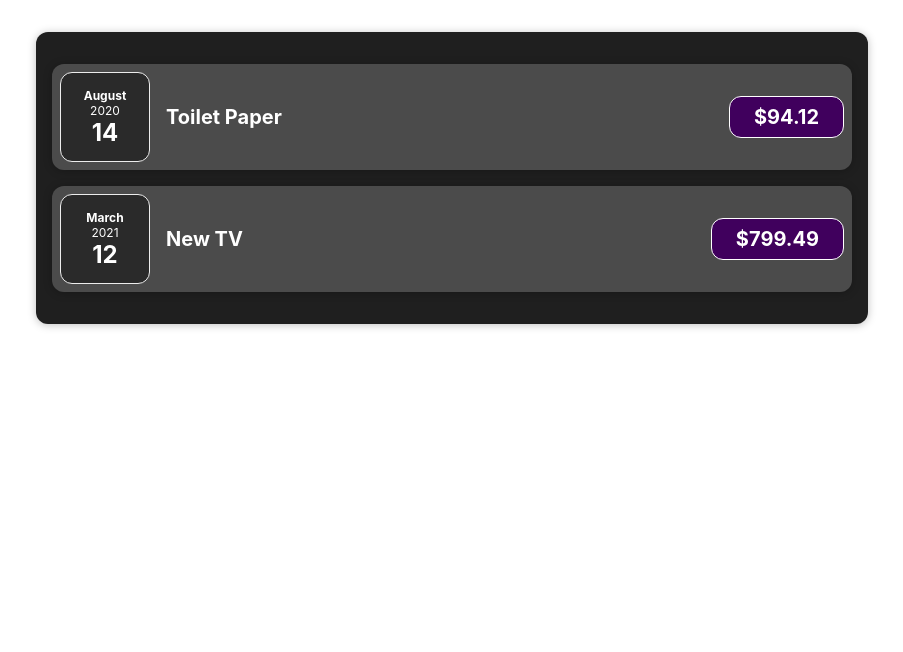
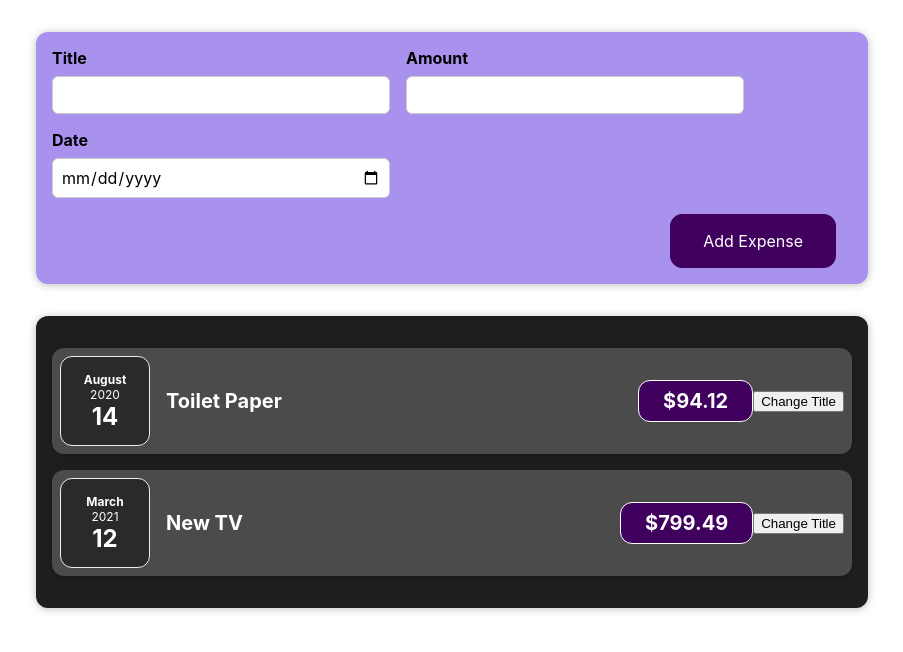
Before and after one commit to jiyoungbkim/react-complete-guide, a React (Create React App) app: page / in a window 1280 px wide. Shown: the top 652 px of the page, without its empty margins (188-1091 px from the left). Built offline with nearby package versions, Linux system fonts and the light colour scheme.

Commit message:
52 NewExpense Form

```diff
--- a/src/App.js
+++ b/src/App.js
@@ -1,4 +1,5 @@
 import Expenses from "./components/Expenses/Expenses";
+import NewExpense from "./components/NewExpense/NewExpense";
 
 function App() {
   const expenses = [
@@ -24,6 +25,7 @@
   ];
   return (
     <div>
+      <NewExpense />
       <Expenses items={expenses} />
     </div>
   );
--- a/src/components/Expenses/ExpenseItem.js
+++ b/src/components/Expenses/ExpenseItem.js
@@ -1,16 +1,26 @@
+import React, { useState } from "react";
 import Card from "../UI/Card";
 import ExpenseDate from "./ExpenseDate";
 import "./ExpenseItem.css";
 
 // 비용 아이템 데이터를 만드는 컴포넌트
 function ExpenseItem(props) {
+  // let title = props.title;
+  const [title, setTitle] = useState(props.title);
+
+  const clickHandler = () => {
+    setTitle("Updated!");
+    console.log(title);
+  };
+
   return (
     <Card className="expense-item">
       <ExpenseDate date={props.date} />
       <div className="expense-item__description">
-        <h2>{props.title}</h2>
+        <h2>{title}</h2>
         <div className="expense-item__price">${props.amount}</div>
       </div>
+      <button onClick={clickHandler}>Change Title</button>
     </Card>
   );
 }
--- /dev/null
+++ b/src/components/NewExpense/ExpenseForm.css
@@ -0,0 +1,26 @@
+.new-expense__controls {
+  display: flex;
+  flex-wrap: wrap;
+  gap: 1rem;
+  margin-bottom: 1rem;
+  text-align: left;
+}
+
+.new-expense__control label {
+  font-weight: bold;
+  margin-bottom: 0.5rem;
+  display: block;
+}
+
+.new-expense__control input {
+  font: inherit;
+  padding: 0.5rem;
+  border-radius: 6px;
+  border: 1px solid #ccc;
+  width: 20rem;
+  max-width: 100%;
+}
+
+.new-expense__actions {
+  text-align: right;
+}
--- /dev/null
+++ b/src/components/NewExpense/ExpenseForm.js
@@ -0,0 +1,29 @@
+import React from "react";
+
+import "./ExpenseForm.css";
+
+const ExpenseForm = () => {
+  return (
+    <form>
+      <div className="new-expense__controls">
+        <div className="new-expense__control">
+          <label>Title</label>
+          <input type="text" />
+        </div>
+        <div className="new-expense__control">
+          <label>Amount</label>
+          <input type="number" min="0.01" step="0.01" />
+        </div>
+        <div className="new-expense__control">
+          <label>Date</label>
+          <input type="date" min="2019-01-01" max="2022-12-31" />
+        </div>
+      </div>
+      <div className="new-expense__actions">
+        <button type="submit">Add Expense</button>
+      </div>
+    </form>
+  );
+};
+
+export default ExpenseForm;
--- /dev/null
+++ b/src/components/NewExpense/NewExpense.css
@@ -0,0 +1,38 @@
+.new-expense {
+  background-color: #a892ee;
+  padding: 1rem;
+  margin: 2rem auto;
+  width: 50rem;
+  max-width: 95%;
+  border-radius: 12px;
+  text-align: center;
+  box-shadow: 0 1px 8px rgba(0, 0, 0, 0.25);
+}
+
+.new-expense button {
+  font: inherit;
+  cursor: pointer;
+  padding: 1rem 2rem;
+  border: 1px solid #40005d;
+  background-color: #40005d;
+  color: white;
+  border-radius: 12px;
+  margin-right: 1rem;
+}
+
+.new-expense button:hover,
+.new-expense button:active {
+  background-color: #510674;
+  border-color: #510674;
+}
+
+.new-expense button.alternative {
+  color: #220131;
+  border-color: transparent;
+  background-color: transparent;
+}
+
+.new-expense button.alternative:hover,
+.new-expense button.alternative:active {
+  background-color: #ddb3f8;
+}
--- /dev/null
+++ b/src/components/NewExpense/NewExpense.js
@@ -0,0 +1,13 @@
+import React from "react";
+import ExpenseForm from "./ExpenseForm";
+import "./NewExpense.css";
+
+const NewExpense = () => {
+  return (
+    <div className="new-expense">
+      <ExpenseForm />
+    </div>
+  );
+};
+
+export default NewExpense;
```
